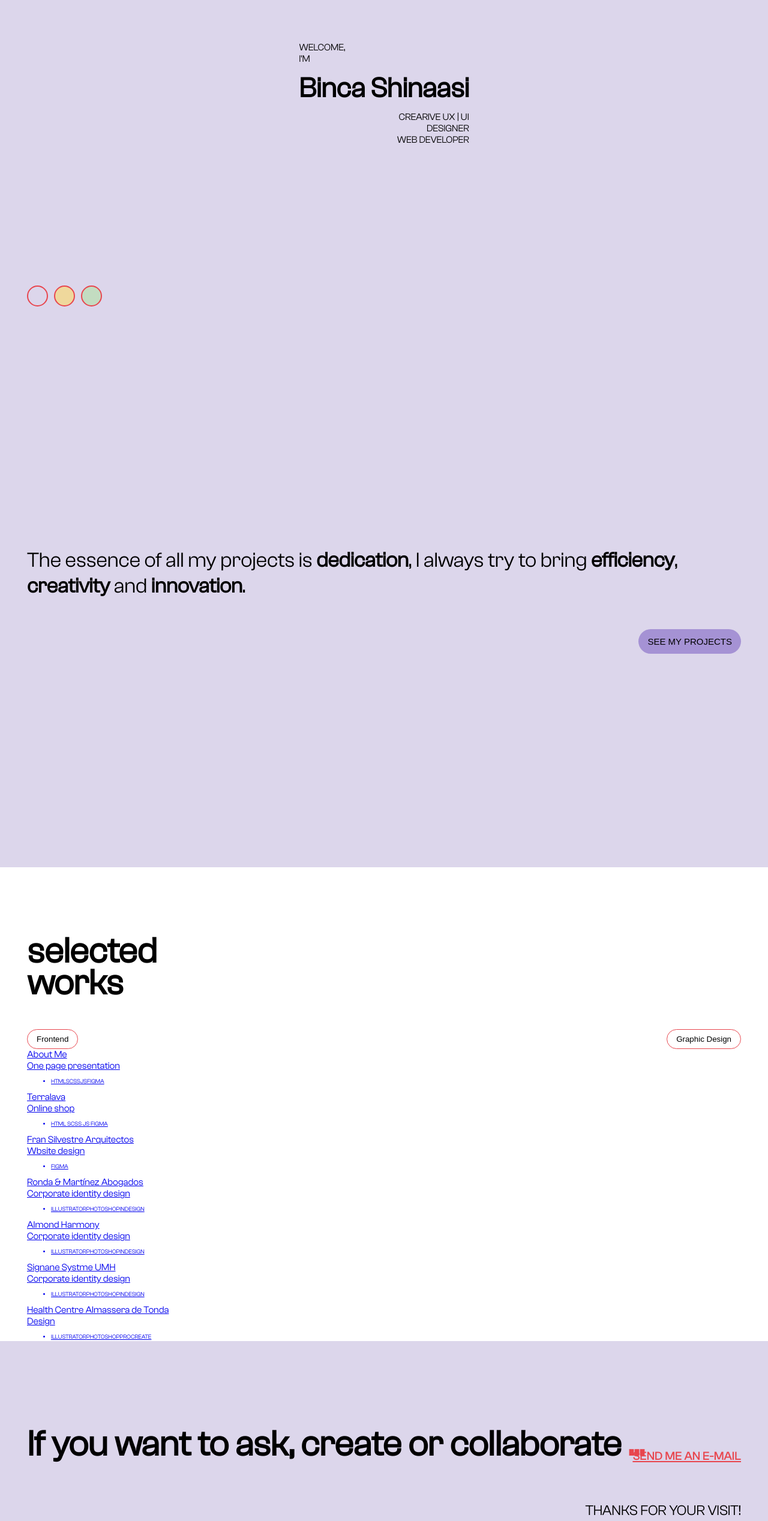
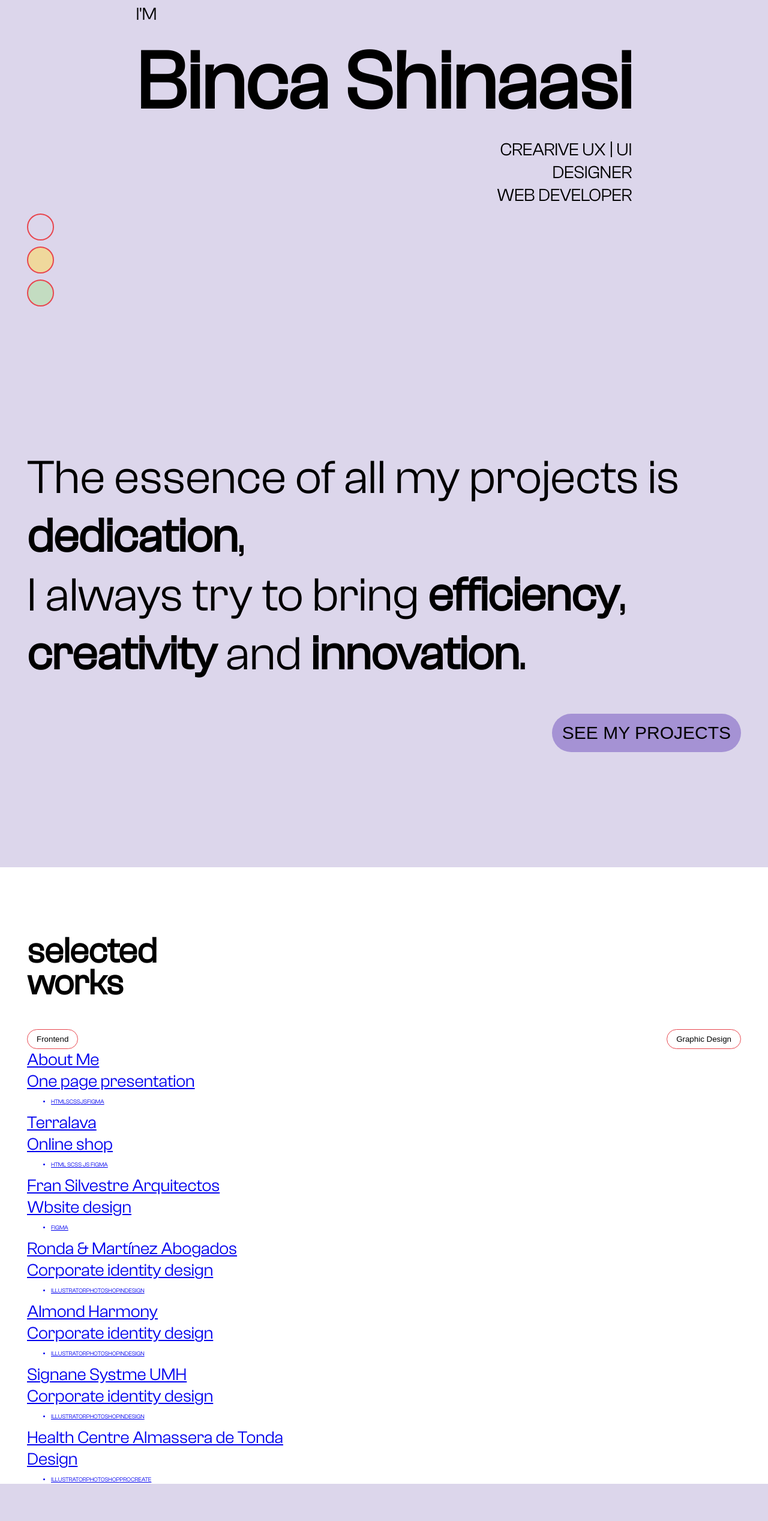
Before and after one commit to Binca-SA/Binca-portfolio, a React (Create React App) app: page / in a window 1280 px wide. Shown: the part 244-2780 px from the top of the page at 60% size. Built offline with nearby package versions, Linux system fonts and the light colour scheme.

Commit message:
@media desktop home

```diff
--- a/src/components/bg-colour-btns/bgColour.css
+++ b/src/components/bg-colour-btns/bgColour.css
@@ -24,3 +24,15 @@
     .container-change-colour__color:nth-last-child(1){
         background-color: var(--home-bg-change-green);
     }
+
+/*RESPONSIVE DESKTOP*/
+@media (min-width:950px) {
+    .container-change-colour{
+        flex-direction: column;
+        row-gap: 10px;
+    }
+    .container-change-colour__color{
+        width: 45px;
+        height: 45px;
+    }
+}
--- a/src/components/contact/Contact.jsx
+++ b/src/components/contact/Contact.jsx
@@ -4,10 +4,12 @@ import './contact.css';
 
 export default function Contact() {
     return <section className='section-contact'>
+                <div className='flex-desk'>
                     <div className='container-title'>
-                    <h5 className='container-title__title'>If you want to ask, create or collaborate <span>...</span></h5>
+                        <h5 className='container-title__title'>If you want to<br></br> ask,<br></br> create or<br></br> collaborate <span>...</span></h5>
                         <button className='container-title__cta txt-bold'>SEND ME AN E-MAIL</button>
                     </div>
+                    <div className='flex-desk__row'>
                         <div className='container-cv containers-p-contact'>
                             <p className='container-cv__p text-size margin-top'>THANKS FOR YOUR VISIT!</p>
                             <button className=' container-cv__link style-link'>CHECK MY CV</button>
@@ -21,5 +23,7 @@ export default function Contact() {
                                 <li className='container-social__links style-link'><a className='style-link' href="https://codepen.io/binca-sa">CODEPEN</a></li>
                             </ul>
                         </div>
+                    </div>
+                </div>
 </section>
 }
--- a/src/components/contact/contact.css
+++ b/src/components/contact/contact.css
@@ -26,6 +26,7 @@
             text-decoration: underline;
             text-underline-offset: 2px;
             padding: 0;
+            cursor: pointer;
         }
     .containers-p-contact{
         display: flex;
@@ -38,3 +39,40 @@
             text-align: right;
             margin-top: 0;
         }
+
+/*RESPONSIVE DESKTOP*/
+@media (min-width:950px) {
+    /* .section-contact{
+        padding-left: 100px;
+        padding-right: 100px;
+    } */
+
+            .container-title__title{
+                font-size: var(--titles-section-size);
+                margin-top: 0;
+            }
+            .container-title__cta{
+                align-self: flex-start;
+                margin: 0;
+                font-size: 3rem;
+            }
+    /* .containers-p-contact:nth-last-of-type(2){
+        align-items: flex-end;
+    } */
+
+    .flex-desk{
+        display: flex;
+        justify-content: space-evenly;
+        margin-bottom: 150px;
+        margin-top: 150px;
+    }
+    .container-cv__p, .container-social__p {
+        margin-top: 0;
+    }
+    .flex-desk__row{
+        display: flex;
+        flex-direction: column;
+        justify-content: center;
+        row-gap: 12rem;
+    }
+}
--- a/src/components/footer/footer.css
+++ b/src/components/footer/footer.css
@@ -11,4 +11,15 @@
     }
     .footer__p span{
         color: var(--txt-cta);
+        font-weight: 600;
     }
+
+/*RESPONSIVE DESKTOP*/
+@media (min-width:950px){
+    .footer{
+        flex-direction: row;
+        justify-content: space-evenly;
+        padding-top:30px;
+        padding-bottom: 30px;
+    }
+}
--- a/src/components/header/header.css
+++ b/src/components/header/header.css
@@ -4,14 +4,16 @@
     align-items: center;
     font-family: var(---home-topbar-font);
     font-weight: 500;
-    font-size: var(--text-topbar-size);
+    font-size: var(--text-topbarMob-size);
     color: var(--txt-cta);
     padding-left: 45px;
     padding-right: 45px;
-    /* margin-top: 45px; */
-    position: fixed;
+    padding-top: 45px;
+    position: absolute;
+    /* position: fixed; */
     width: 100vw;
 }
+
     .navbar{
         display: flex;
         justify-content: start;
@@ -30,6 +32,7 @@
         top: 0;
         right: -120%;
         transition: 850ms;
+        margin: 0;
     }
 
     .nav-menu.active{
@@ -57,4 +60,24 @@
                 justify-content: flex-end;
                 align-items: flex-start;
                 flex: 1;
+                font-size: 3rem;
             }
+
+/*RESPONSIVE DESKTOP*/
+@media (min-width:950px) {
+    .container-header{
+        font-size: var(--text-topbar-size);
+    }
+    .nav-menu{
+        justify-content: flex-start;
+        width: 50vw;
+        padding-left: 45px;
+        padding-bottom: 45px;
+    }
+    .navbar-toggle{
+        padding-right: 45px;
+    }
+    .menuBars:hover{
+        font-family:var(--menu-text-hover);
+    }
+}
--- a/src/components/intro-home/IntroHome.jsx
+++ b/src/components/intro-home/IntroHome.jsx
@@ -1,6 +1,6 @@
 import React from 'react';
 import './introHome.css';
-import BgColour from '../bg-colour-btns/BgColour';
+
 
 export default function IntroHome() {
 
--- a/src/components/intro-home/introHome.css
+++ b/src/components/intro-home/introHome.css
@@ -40,3 +40,22 @@
         margin-top:10px;
         margin-bottom: 10px;
     }
+
+/*RESPONSIVE IPAD*/
+@media (min-width:700px) {
+    .welcome-home__subtitle{
+        font-size: var(--home-subtitles-size) ;
+    }
+    .welcome-home__title{
+        font-size: 10rem;
+    }
+}
+/*RESPONSIVE DESKTOP*/
+@media (min-width:950px) {
+    .welcome-home__subtitle{
+        font-size: var(--home-subtitles-size) ;
+    }
+    .welcome-home__title{
+        font-size: var(--home-h1-size);
+    }
+}
--- a/src/components/intro-phrase/IntroPhrase.jsx
+++ b/src/components/intro-phrase/IntroPhrase.jsx
@@ -5,7 +5,7 @@ import './introPhrase.css';
 export default function IntroPhrase() {
     return <section className='section-phrase vh'>
                 <div className='section-phrase__container'>
-                    <p className='section-phrase__container__ph'>The essence of all my projects is <b>dedication</b>,
+                    <p className='section-phrase__container__ph'>The essence of all my projects is <b>dedication</b>,<br></br>
                     I always try to bring <b>efficiency</b>, <b>creativity</b> and <b>innovation</b>.</p>
                     <button className='section-phrase__container__cta'>SEE MY PROJECTS</button>
                 </div>
--- a/src/components/intro-phrase/introPhrase.css
+++ b/src/components/intro-phrase/introPhrase.css
@@ -18,5 +18,20 @@
     }
     .section-phrase__container__cta:hover{
         text-decoration: underline;
+        font-style: italic;
         text-underline-offset: 2px;
     }
+
+/*RESPONSIVE DESKTOP*/
+@media (min-width:950px) {
+    .section-phrase{
+        justify-content: space-evenly;
+    }
+        .section-phrase__container__ph{
+            font-size:var(--home-intro-size) ;
+        }
+        .section-phrase__container__cta{
+            font-size: 3rem;
+            padding: 15px 17px 15px 17px;
+        }
+}
--- a/src/components/navegation/nav.css
+++ b/src/components/navegation/nav.css
@@ -15,3 +15,14 @@
     .nav-menu-items:hover{
         font-family:var(--menuMob-text-hover) ;
     }
+
+/*RESPONSIVE DESKTOP*/
+@media (min-width:700px) {
+    .menu{
+        font-size: var(--menu-texts-size);
+    }
+        .nav-menu-items{
+            width: 100%;
+        }
+
+}
--- a/src/index.css
+++ b/src/index.css
@@ -104,11 +104,11 @@
   --home-subtitle-font: 'ClashGrotesk-Regular';
 
 /*topbar*/
-  --text-topbar-size: 3rem;
+  --text-topbar-size: 4rem;
   --home-topbar-font: 'Space Grotesk';
 
 /*elements menu*/
-  --menu-texts-size: 7.4rem;
+  --menu-texts-size: 8rem;
   --menu-text-font: 'ClashGrotesk-Medium';
   --menu-text-hover: 'ClashGrotesk-Light';
 
@@ -209,9 +209,10 @@ body {
   height: 100%;
   background-color: var(--home-bg-color);
   font-family: 'ClashGrotesk-Regular';
+  overflow-x: hidden;
 }
 p{
-  font-size: 1.6rem;
+  font-size: 1.7rem;
   margin: 0;
 }
 
@@ -237,6 +238,11 @@ p{
 }
 .atom-margin-bottom{
   margin-bottom: 60px;
+}
+@media (min-width:850px) {
+  .atom-margin-bottom{
+    margin-bottom: 0;
+  }
 }
 /*double spacing*/
 .margin-top-double{
@@ -272,6 +278,7 @@ p{
   font-size:var(--desplegableMob-titles-size) ;
   margin-bottom: 0;
 }
+
 /*style numbers section about me*/
 .style-numbers{
   font-size: 3.5rem;
@@ -293,3 +300,18 @@ p{
   flex-direction: column;
   row-gap:15px ;
 }
+
+
+/*DESKTOP P SIZES*/
+
+@media (min-width:700px) {
+  .text-size{
+    font-size: calc(var(--desplegableMob-titles-size)*1.5);
+  }
+  .style-link{
+    font-size: var(--subtitles-size);
+  }
+  p{
+    font-size: calc(1.7rem*1.7);
+  }
+}
```
Lines whose indentation alone changed are shown as unchanged.
